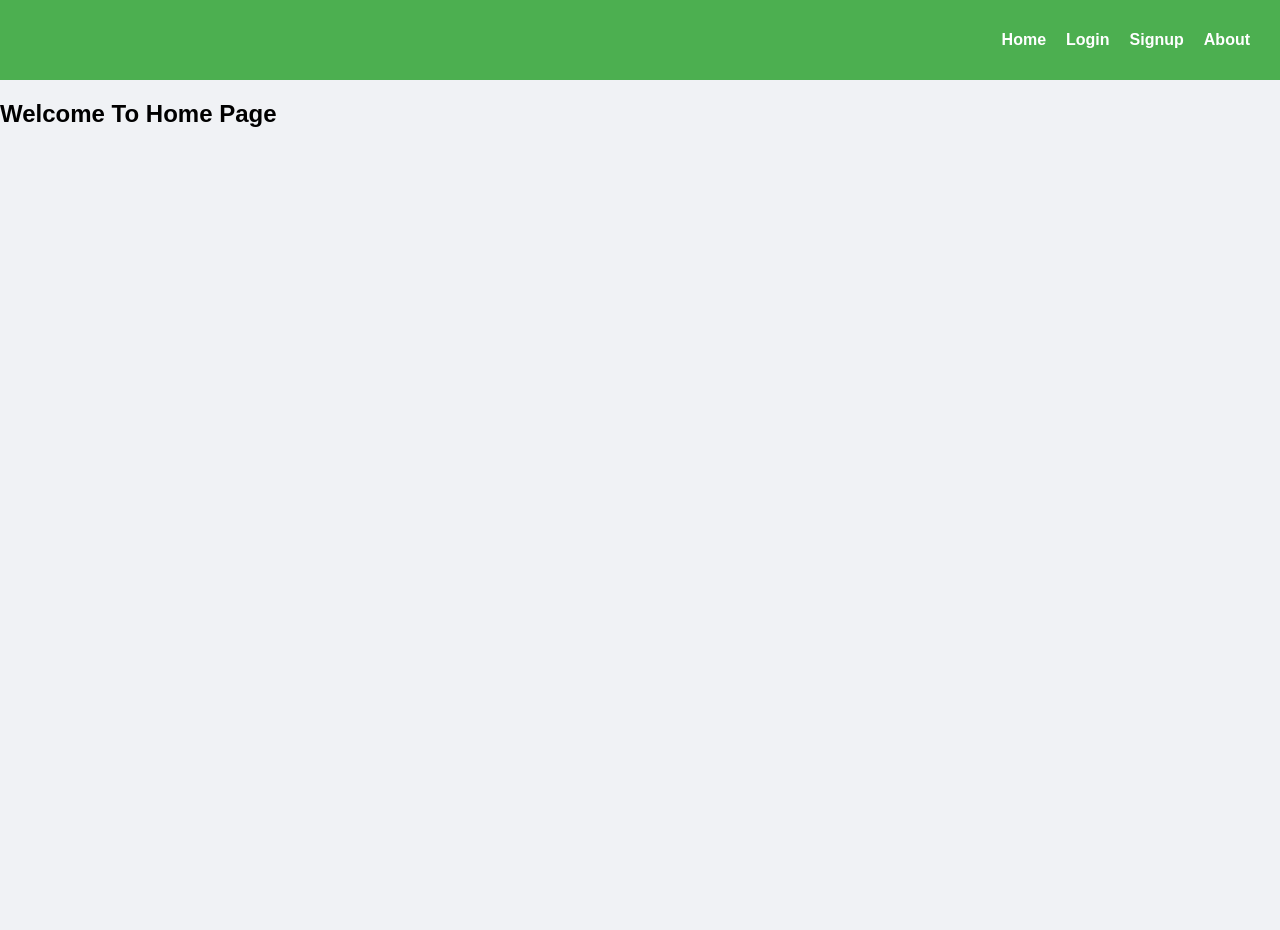
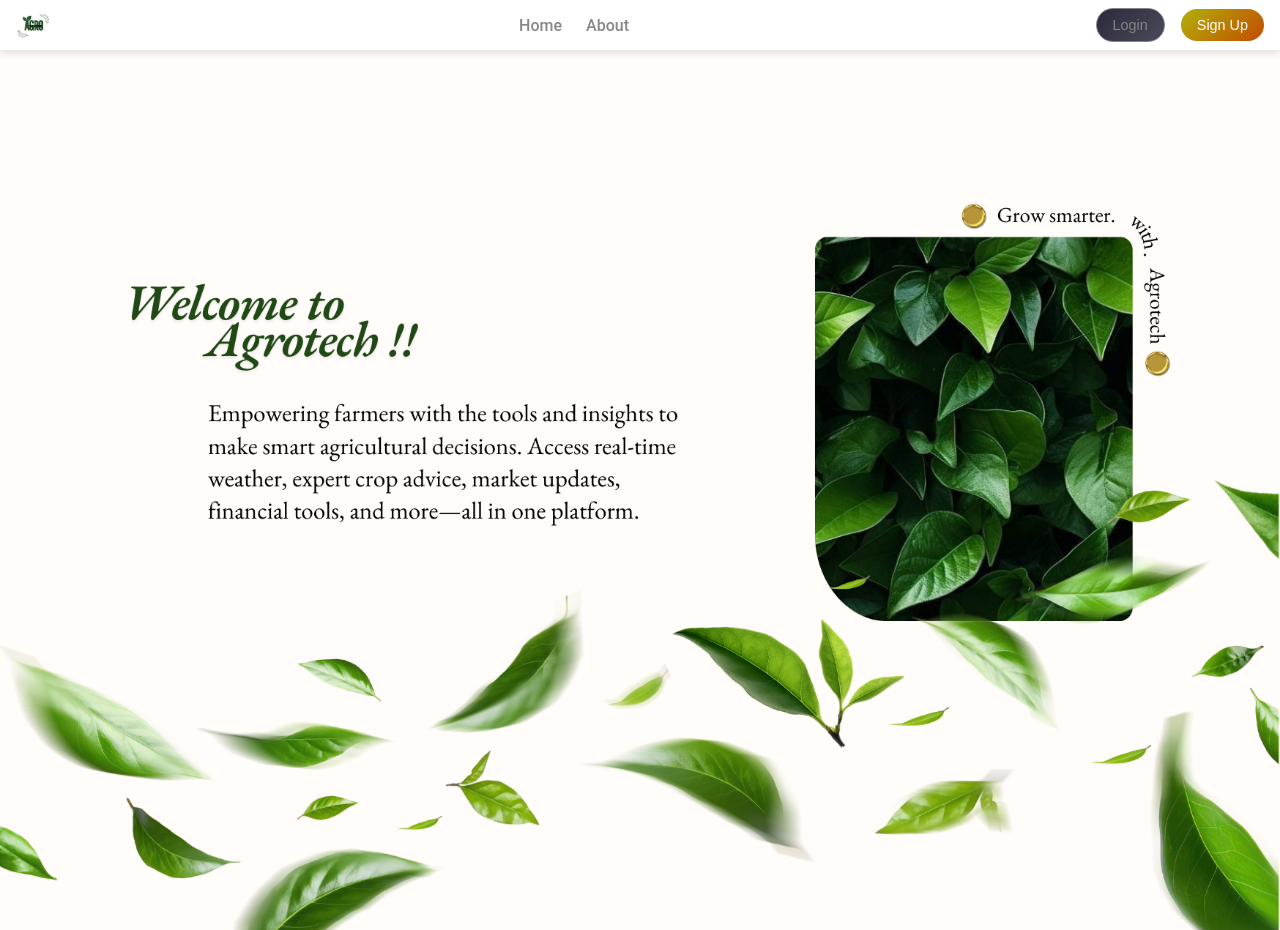
Before and after one commit to Abhinavrampm/Agro_portal_front, a React (Create React App) app: page / in a window 1280 px wide. Before the commit the page ends 800 px from the top, so only its background shows below. Built offline with nearby package versions, Linux system fonts and the light colour scheme.

Commit message:
navbar design

```diff
--- a/src/components/Navbar/Navbar.css
+++ b/src/components/Navbar/Navbar.css
@@ -1,42 +1,98 @@
+/* Navbar Styles */
 .navbar {
   display: flex;
+  align-items: center;
   justify-content: space-between;
-  align-items: center;
-  padding: 15px 30px;
-  background-color: #4CAF50; /* Change to your preferred navbar color */
+  padding: 0.5rem 1rem;
+  background: linear-gradient(135deg, #ffffff, #ffffff);
+  box-shadow: 0 4px 6px rgba(0, 0, 0, 0.1);
+  font-family: 'Roboto', sans-serif;
+  color: #878787;
+  position: relative;
 }
 
-.nav-links {
-  list-style-type: none;
+/* Logo Styles */
+.navbar-logo {
   display: flex;
-  gap: 20px; /* Space between links */
+  align-items: center;
+  font-size: 1.5rem;
+  font-weight: 700;
+  color: #e94560;
+  cursor: pointer;
+  transition: color 0.3s ease;
 }
 
-.nav-links li {
-  display: inline; /* Inline display for links */
+.navbar-logo:hover {
+  color: #ffffff;
+}
+
+/* Nav Links */
+.nav-links {
+  display: flex;
+  align-items: center;
+  gap: 1.5rem;
+  list-style-type: none;
+  margin: 0;
+  padding: 0;
+  flex: 1; /* Make nav-links take available space */
+  justify-content: center; /* Center nav links */
 }
 
 .nav-links a {
+  color: #878787;
   text-decoration: none;
-  color: white; /* Text color for links */
-  font-weight: bold; /* Make links bold */
-  transition: color 0.3s; /* Smooth transition for hover effect */
+  font-size: 1rem;
+  font-weight: 500;
+  transition: color 0.3s ease, transform 0.3s ease;
 }
 
 .nav-links a:hover {
-  color: #ddd; /* Change color on hover */
+  color: #0b2a0e;
+  transform: scale(1.05);
 }
 
-/* Style for the Logout button */
-.nav-links button {
-  background-color: transparent; /* Make the background transparent */
-  border: none; /* Remove border */
-  color: white; /* Text color for button */
-  font-weight: bold; /* Make button text bold */
-  cursor: pointer; /* Change cursor to pointer on hover */
-  transition: color 0.3s; /* Smooth transition for hover effect */
+/* Auth Buttons */
+.auth-buttons {
+  display: flex;
+  align-items: center;
+  gap: 1rem;
 }
 
-.nav-links button:hover {
-  color: #ddd; /* Change color on hover */
+.auth-buttons .login-btn,
+.auth-buttons .logout-btn,
+.auth-buttons .signup-btn {
+  padding: 0.5rem 1rem;
+  font-size: 0.9rem;
+  border-radius: 30px;
+  cursor: pointer;
+  transition: background-color 0.3s ease, transform 0.3s ease;
+  border: none;
+  color: #fff;
 }
+
+.auth-buttons .logout-btn {
+  background: linear-gradient(135deg, #b1b107, #c44b00);
+  color: #fff;
+}
+
+.auth-buttons .login-btn {
+  background: linear-gradient(135deg, #2a2a3c, #4a4a5a);
+  color: #868484;
+  border: 1px solid #868484;
+}
+
+.auth-buttons .signup-btn {
+  background: linear-gradient(135deg, #b1b107, #c44b00);
+  color: #fff;
+}
+
+.auth-buttons .login-btn:hover {
+  transform: scale(1.05);
+  background-color: #174021;
+  color: hsl(134, 72%, 8%);
+}
+
+.auth-buttons .signup-btn:hover {
+  transform: scale(1.05);
+  background-color: #00c41a;
+}
--- a/src/components/Navbar/Navbar.jsx
+++ b/src/components/Navbar/Navbar.jsx
@@ -1,30 +1,43 @@
 import React from 'react';
 import './Navbar.css';
+import logo from '../images/logo.png';
 
 const Navbar = ({ isLoggedIn, onLogout }) => {
+  // Function to handle navigation using window.location
+  const navigate = (path) => {
+    window.location.href = path;
+  };
+
   return (
     <nav className="navbar">
-      <div className="logo">
-        {/* Replace with your agriculture logo */}
+      <div className="navbar-logo">
+        <img src={logo} alt="Agriculture Logo" style={{ height: '30px' }} />
       </div>
       <ul className="nav-links">
         {isLoggedIn ? (
           <>
             <li><a href="/dashboard">Dashboard</a></li>
             <li><a href="/rentalPage">RentalPage</a></li>
-            <li><a href="#" onClick={onLogout}>Logout</a></li>
             <li><a href="/about">About</a></li>
           </>
         ) : (
           <>
             <li><a href="/">Home</a></li>
-            <li><a href="/login">Login</a></li>
-            <li><a href="/signup">Signup</a></li>
             <li><a href="/about">About</a></li>
           </>
         )}
-
       </ul>
+      <div className="auth-buttons">
+        {isLoggedIn ? (
+          <button className="logout-btn" onClick={onLogout}>LogOut</button>
+        ) : (
+          <>
+            {/* Use the navigate function on button clicks */}
+            <button className="login-btn" onClick={() => navigate('/Login')}>Login</button>
+            <button className="signup-btn" onClick={() => navigate('/Signup')}>Sign Up</button>
+          </>
+        )}
+      </div>
     </nav>
   );
 };
--- a/src/pages/Home.js
+++ b/src/pages/Home.js
@@ -1,10 +1,10 @@
 import React, { useState } from 'react';
-
+import '../styles/Home.css'
 const Home = () => {
 
     return (
         <div>
-            <h2>Welcome To Home Page</h2>
+             <div className="background"></div> {/* Background image div */}
         </div>
     );
 };
--- /dev/null
+++ b/src/styles/Home.css
@@ -0,0 +1,11 @@
+.background {
+    background-image: url('../components/images/BACKGROUND.png'); /* Adjust the path based on the image's location */
+    background-size: cover; /* Cover the entire area */
+    background-position: center; /* Center the image */
+    height: calc(100vh - -80px); /* Adjust height to accommodate the navbar height */
+    position: absolute; /* Positioning to place it behind the navbar */
+    top: 50px; /* Adjust this value to move the background down */
+    left: 0; /* Aligns it to the left */
+    right: 0; /* Aligns it to the right */
+    z-index: -1; /* Places it behind other elements */
+}
```
Also changed, not shown: src/components/images/BACKGROUND.png (added), src/components/images/logo.png (added).
